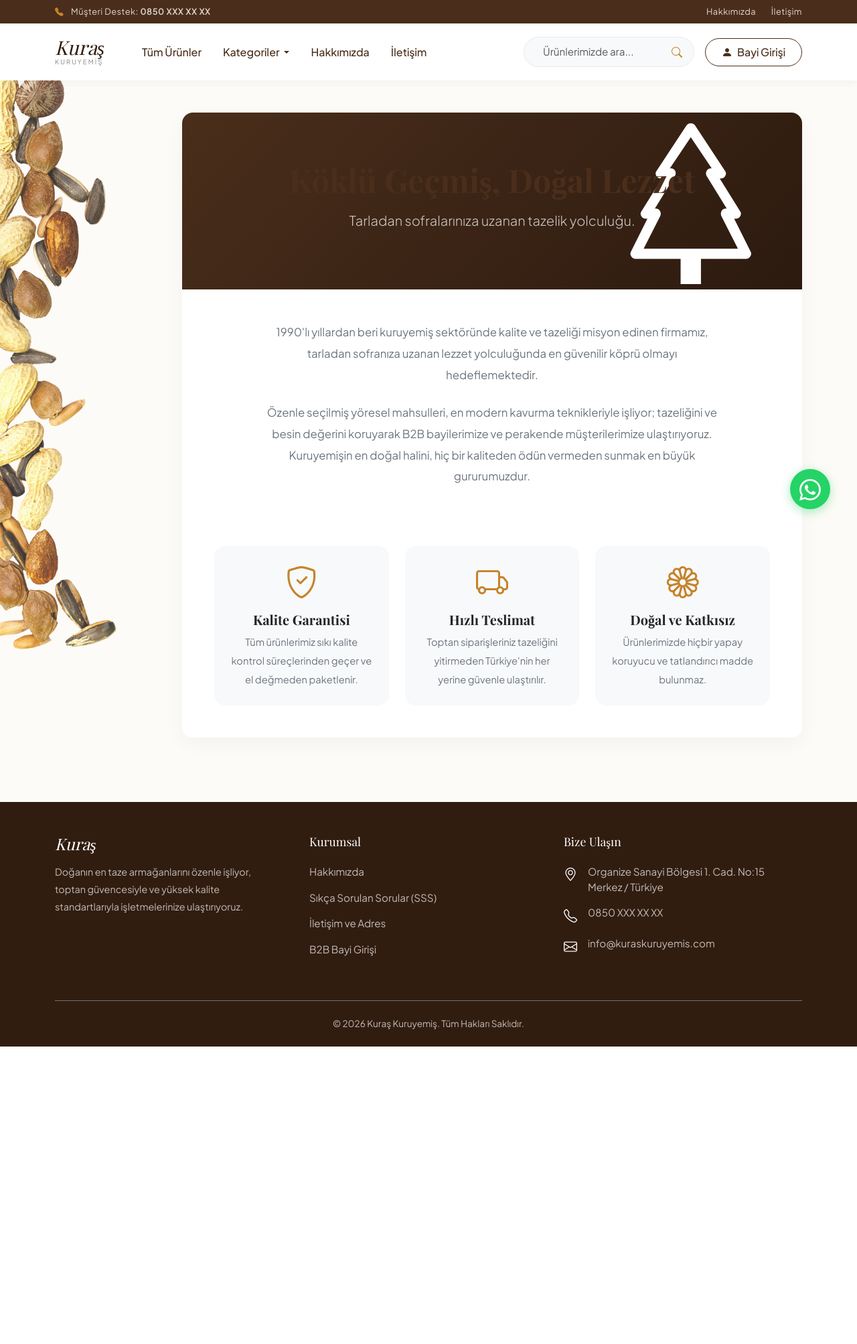
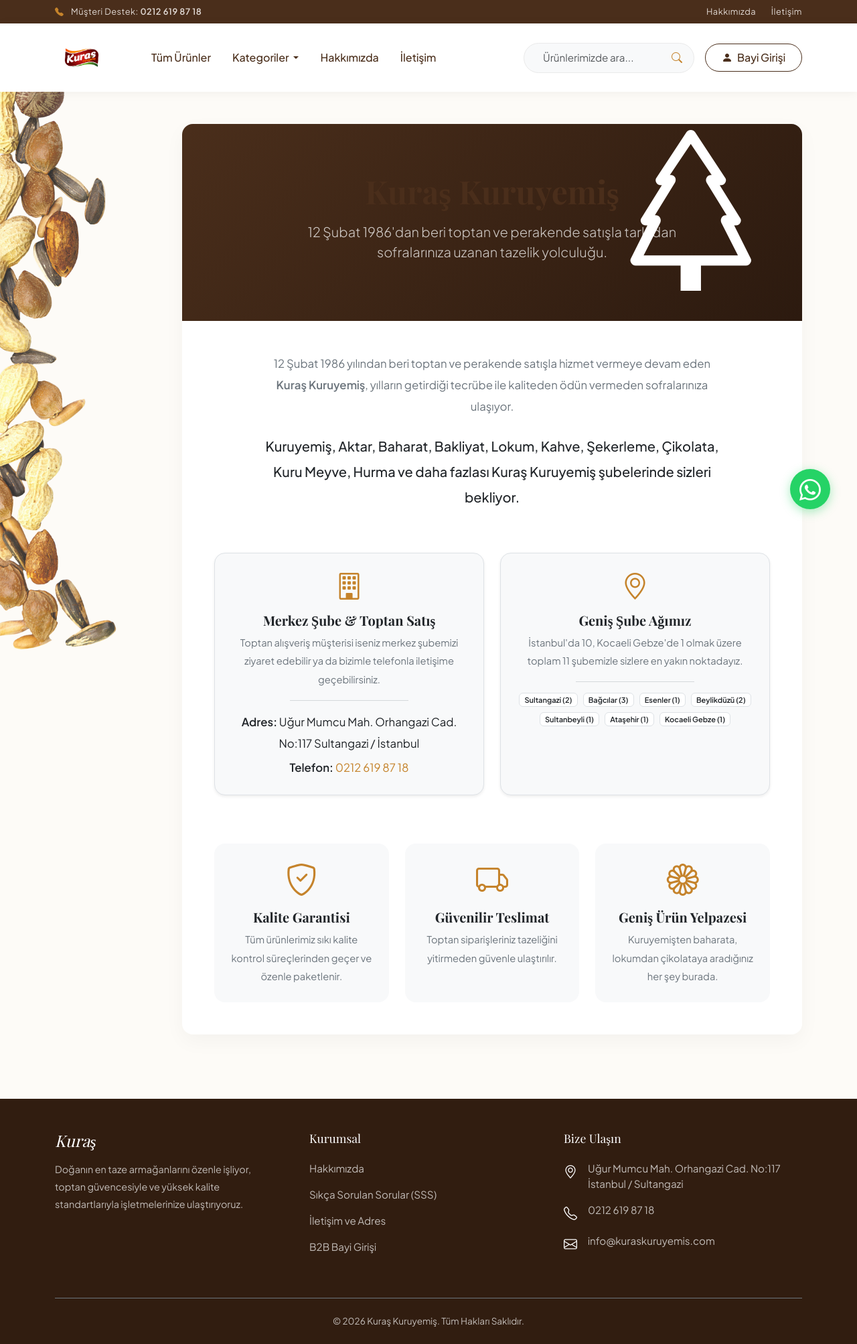
Before and after one commit to strip43weathers/kuraskuruyemis, a Django app: page /hakkimizda/ in a window 1280 px wide. Shown: the whole page at 67% size. Before the commit the page ends 1562 px from the top, so only its background shows below. Run offline with Django 5.2, Linux system fonts and the light colour scheme; data that the repository does not hold is empty; some web fonts are replaced.

Commit message:
tasarim12

```diff
--- a/templates/pages/about.html
+++ b/templates/pages/about.html
@@ -1,45 +1,87 @@
 {% extends "public_base.html" %}
 {% block content %}
 <div class="premium-card overflow-hidden mb-5 mt-4">
+    <!-- Hero Bölümü -->
     <div class="position-relative py-5 text-center" style="background: linear-gradient(135deg, var(--brand-primary), #2c1a0f); color: white;">
         <div class="position-relative z-1 py-4">
-            <h1 class="brand-font display-5 fw-bold mb-3">Köklü Geçmiş, Doğal Lezzet</h1>
-            <p class="lead fw-light opacity-75 mx-auto" style="max-width: 600px;">Tarladan sofralarınıza uzanan tazelik yolculuğu.</p>
+            <h1 class="brand-font display-5 fw-bold mb-3">Kuraş Kuruyemiş</h1>
+            <p class="lead fw-light opacity-75 mx-auto" style="max-width: 600px;">12 Şubat 1986'dan beri toptan ve perakende satışla tarladan sofralarınıza uzanan tazelik yolculuğu.</p>
         </div>
         <i class="bi bi-tree position-absolute opacity-10" style="font-size: 15rem; right: 5%; top: -20%;"></i>
     </div>
 
+    <!-- Ana İçerik Bölümü -->
     <div class="p-4 p-md-5 text-secondary" style="line-height: 1.9; font-size: 1.05rem;">
+
+        <!-- Hakkımızda ve Ürünler -->
         <div class="row justify-content-center mb-5">
             <div class="col-md-10 text-center">
-                <p class="mb-4">1990'lı yıllardan beri kuruyemiş sektöründe kalite ve tazeliği misyon edinen firmamız, tarladan sofranıza uzanan lezzet yolculuğunda en güvenilir köprü olmayı hedeflemektedir.</p>
-                <p>Özenle seçilmiş yöresel mahsulleri, en modern kavurma teknikleriyle işliyor; tazeliğini ve besin değerini koruyarak B2B bayilerimize ve perakende müşterilerimize ulaştırıyoruz. Kuruyemişin en doğal halini, hiç bir kaliteden ödün vermeden sunmak en büyük gururumuzdur.</p>
+                <p class="mb-4">12 Şubat 1986 yılından beri toptan ve perakende satışla hizmet vermeye devam eden <strong>Kuraş Kuruyemiş</strong>, yılların getirdiği tecrübe ile kaliteden ödün vermeden sofralarınıza ulaşıyor.</p>
+                <p class="fs-5 text-dark fw-medium">
+                    Kuruyemiş, Aktar, Baharat, Bakliyat, Lokum, Kahve, Şekerleme, Çikolata, Kuru Meyve, Hurma ve daha fazlası Kuraş Kuruyemiş şubelerinde sizleri bekliyor.
+                </p>
             </div>
         </div>
 
+        <!-- Şubeler ve İletişim Kartları -->
+        <div class="row mb-5 g-4 justify-content-center">
+            <!-- Merkez Şube / Toptan Satış -->
+            <div class="col-md-6">
+                <div class="p-4 border rounded-4 h-100 bg-light text-center shadow-sm">
+                    <i class="bi bi-building display-6 mb-3 d-block" style="color: var(--brand-accent);"></i>
+                    <h5 class="brand-font fw-bold text-dark">Merkez Şube & Toptan Satış</h5>
+                    <p class="small mb-3">Toptan alışveriş müşterisi iseniz merkez şubemizi ziyaret edebilir ya da bizimle telefonla iletişime geçebilirsiniz.</p>
+                    <hr class="w-50 mx-auto mb-3">
+                    <p class="mb-1 text-dark"><strong>Adres:</strong> Uğur Mumcu Mah. Orhangazi Cad. No:117 Sultangazi / İstanbul</p>
+                    <p class="mb-0 text-dark"><strong>Telefon:</strong> <a href="tel:02126198718" class="text-decoration-none" style="color: var(--brand-accent);">0212 619 87 18</a></p>
+                </div>
+            </div>
+
+            <!-- Şube Ağımız -->
+            <div class="col-md-6">
+                <div class="p-4 border rounded-4 h-100 bg-light text-center shadow-sm">
+                    <i class="bi bi-geo-alt display-6 mb-3 d-block" style="color: var(--brand-accent);"></i>
+                    <h5 class="brand-font fw-bold text-dark">Geniş Şube Ağımız</h5>
+                    <p class="small mb-3">İstanbul'da 10, Kocaeli Gebze'de 1 olmak üzere toplam 11 şubemizle sizlere en yakın noktadayız.</p>
+                    <hr class="w-50 mx-auto mb-3">
+                    <div class="d-flex flex-wrap justify-content-center gap-2 small text-dark fw-medium">
+                        <span class="badge bg-white text-dark border">Sultangazi (2)</span>
+                        <span class="badge bg-white text-dark border">Bağcılar (3)</span>
+                        <span class="badge bg-white text-dark border">Esenler (1)</span>
+                        <span class="badge bg-white text-dark border">Beylikdüzü (2)</span>
+                        <span class="badge bg-white text-dark border">Sultanbeyli (1)</span>
+                        <span class="badge bg-white text-dark border">Ataşehir (1)</span>
+                        <span class="badge bg-white text-dark border">Kocaeli Gebze (1)</span>
+                    </div>
+                </div>
+            </div>
+        </div>
+
+        <!-- Özellikler (Mevcut Tasarımdan Korunan Kısım) -->
         <div class="row mt-5 text-center g-4">
             <div class="col-md-4">
                 <div class="p-4 h-100 rounded-4 bg-light">
                     <i class="bi bi-shield-check display-5 mb-3 d-block" style="color: var(--brand-accent);"></i>
                     <h5 class="brand-font fw-bold text-dark">Kalite Garantisi</h5>
-                    <p class="small mb-0">Tüm ürünlerimiz sıkı kalite kontrol süreçlerinden geçer ve el değmeden paketlenir.</p>
+                    <p class="small mb-0">Tüm ürünlerimiz sıkı kalite kontrol süreçlerinden geçer ve özenle paketlenir.</p>
                 </div>
             </div>
             <div class="col-md-4">
                 <div class="p-4 h-100 rounded-4 bg-light">
                     <i class="bi bi-truck display-5 mb-3 d-block" style="color: var(--brand-accent);"></i>
-                    <h5 class="brand-font fw-bold text-dark">Hızlı Teslimat</h5>
-                    <p class="small mb-0">Toptan siparişleriniz tazeliğini yitirmeden Türkiye'nin her yerine güvenle ulaştırılır.</p>
+                    <h5 class="brand-font fw-bold text-dark">Güvenilir Teslimat</h5>
+                    <p class="small mb-0">Toptan siparişleriniz tazeliğini yitirmeden güvenle ulaştırılır.</p>
                 </div>
             </div>
             <div class="col-md-4">
                 <div class="p-4 h-100 rounded-4 bg-light">
                     <i class="bi bi-flower1 display-5 mb-3 d-block" style="color: var(--brand-accent);"></i>
-                    <h5 class="brand-font fw-bold text-dark">Doğal ve Katkısız</h5>
-                    <p class="small mb-0">Ürünlerimizde hiçbir yapay koruyucu ve tatlandırıcı madde bulunmaz.</p>
+                    <h5 class="brand-font fw-bold text-dark">Geniş Ürün Yelpazesi</h5>
+                    <p class="small mb-0">Kuruyemişten baharata, lokumdan çikolataya aradığınız her şey burada.</p>
                 </div>
             </div>
         </div>
+
     </div>
 </div>
 {% endblock %}
--- a/templates/public_base.html
+++ b/templates/public_base.html
@@ -178,7 +178,7 @@
 <body>
     <div class="top-bar py-2 d-none d-md-block">
         <div class="container d-flex justify-content-between align-items-center">
-            <div><i class="bi bi-telephone-fill me-2" style="color: var(--brand-accent);"></i> Müşteri Destek: <strong>0850 XXX XX XX</strong></div>
+            <div><i class="bi bi-telephone-fill me-2" style="color: var(--brand-accent);"></i> Müşteri Destek: <strong>0212 619 87 18</strong></div>
             <div>
                 <a href="{% url 'about' %}">Hakkımızda</a>
                 <a href="{% url 'contact' %}">İletişim</a>
@@ -189,8 +189,7 @@
     <nav class="navbar navbar-expand-lg sticky-top py-3">
         <div class="container">
             <a class="navbar-brand d-flex flex-column" href="{% url 'home' %}">
-                <h2 class="brand-font mb-0" style="font-size: 1.8rem; font-style: italic; color: #311d10; line-height: 1;">Kuraş</h2>
-                <span style="font-size: 0.6rem; letter-spacing: 2px; color: #888; text-transform: uppercase;">Kuruyemiş</span>
+                <img src="{% static 'img/kuras.png' %}" alt="Kuraş Kuruyemiş Logo" height="60" class="me-2">
             </a>
 
             <button class="navbar-toggler" type="button" data-bs-toggle="collapse" data-bs-target="#mainNavbar">
@@ -274,11 +273,11 @@
                     <h5 class="text-white mb-4" style="font-size: 1.1rem;">Bize Ulaşın</h5>
                     <div class="d-flex mb-3 text-secondary" style="font-size: 0.95rem;">
                         <i class="bi bi-geo-alt me-3 fs-5 text-white"></i>
-                        <span>Organize Sanayi Bölgesi 1. Cad. No:15<br>Merkez / Türkiye</span>
+                        <span>Uğur Mumcu Mah. Orhangazi Cad. No:117<br>İstanbul / Sultangazi</span>
                     </div>
                     <div class="d-flex mb-3 text-secondary" style="font-size: 0.95rem;">
                         <i class="bi bi-telephone me-3 fs-5 text-white"></i>
-                        <span>0850 XXX XX XX</span>
+                        <span>0212 619 87 18</span>
                     </div>
                     <div class="d-flex text-secondary" style="font-size: 0.95rem;">
                         <i class="bi bi-envelope me-3 fs-5 text-white"></i>
@@ -292,7 +291,7 @@
         </div>
     </footer>
 
-    <a href="https://wa.me/905551234567" class="whatsapp-float" target="_blank" title="WhatsApp'tan Bize Ulaşın">
+    <a href="https://wa.me/905325101418" class="whatsapp-float" target="_blank" title="WhatsApp'tan Bize Ulaşın">
         <i class="bi bi-whatsapp"></i>
     </a>
 
```
Also changed, not shown: templates/pages/contact.html (+32 -13 lines), static/img/kuras.png (added).
